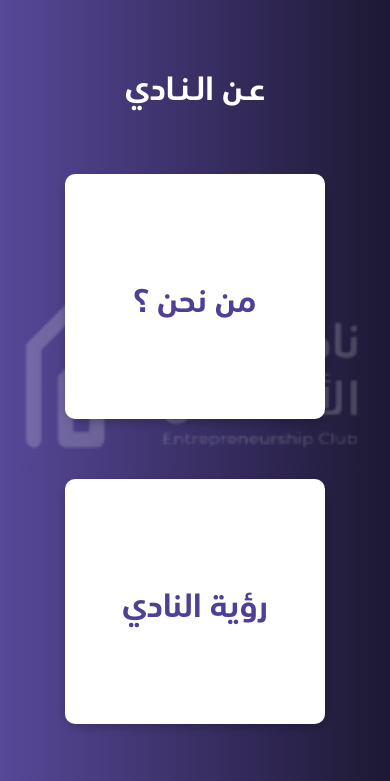
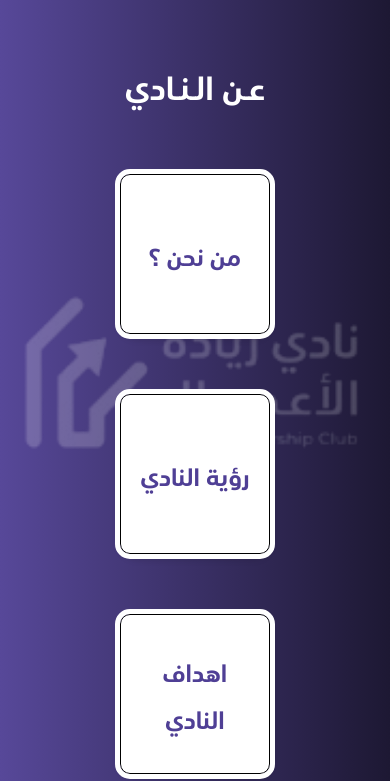
Before and after one commit to 7t4o/Entrepreneurship-Club, a plain HTML site: page pages/aboutUs.html in a window 390 px wide. Shown: the part 43-824 px from the top of the page. Drawn offline with Linux system fonts and the light colour scheme.

Commit message:
Edit about us cards

```diff
--- a/assets/css/aboutUs.css
+++ b/assets/css/aboutUs.css
@@ -66,8 +66,8 @@ body {
 }
 
 .flip-card {
-    height: 245px;
-    width: 260px;
+    height: clamp(160px, 24.5vw, 245px);
+    width: clamp(150px, 26vw, 260px);
     perspective: 1000px;
     cursor: pointer;
 }
@@ -98,24 +98,26 @@ body {
     flex-direction: column;
     justify-content: center;
     align-items: center;
-    padding: 20px;
+    padding: clamp(9px, 2vw, 20px);
 }
 
 .flip-card-front {
     background: white;
     color: #4F3F95;
-    font-size: 32px;
+    font-size: clamp(24px, 3.2vw, 32px);
     font-weight: bold;
+    border: 1px solid black;
+    outline: 5px solid white;
 }
 
 .flip-card-back {
     background: white;
     color: #4F3F95;
     transform: rotateY(180deg);
-    font-size: 12px;
+    font-size: clamp(7px, 1.2vw, 12px);
     text-align: right;
     font-weight: bold;
-    padding: 15px;
+    padding: clamp(7px, 1.5vw, 15px);
 }
 
 .achievements {
--- a/pages/aboutUs.html
+++ b/pages/aboutUs.html
@@ -71,11 +71,7 @@
               </div>
               <div class="flip-card-back">
                 <p>
-                  تمكين الطلبة المتميزين في ريادة
-                  الأعمال تطوير مهاراتهم العملية والمعرفية
-                  دعم تطوير الأفكار وإدارة المشاريع
-                  تأهيلهم للمنافسة في سوق العمل
-                  تعزيز ثقافة الابتكار والمبادرة تطوير المهارات الناعمة
+                  نادي ريادة الأعمال إحدى نوادي جامعة جازان نسعى إلى تعزيز روح الإبتكار وريادة الأعمال لدى الطلاب
                 </p>
               </div>
             </div>
```
